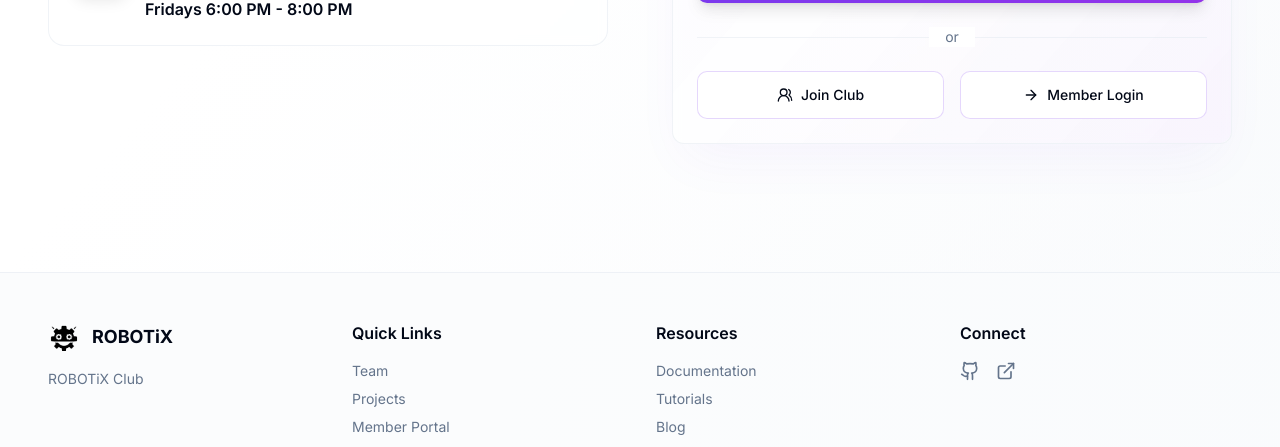
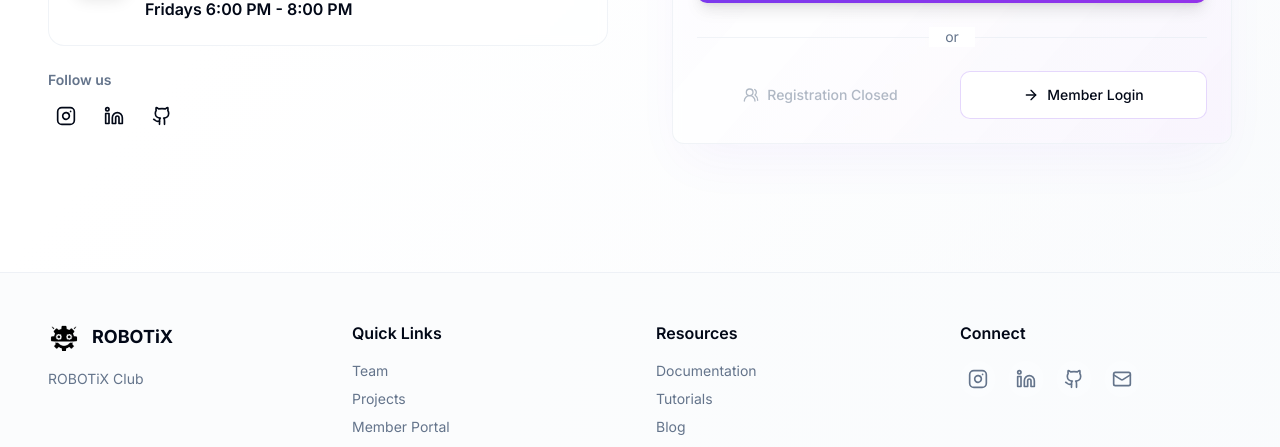
Before and after one commit to robotixnitrr/RobotiX, a Next.js app: page / in a window 1280 px wide. Shown: the part 5532-5979 px from the top of the page. Built offline with nearby package versions, Linux system fonts and the light colour scheme; no server answers; the database is empty.

Commit message:
updated social links

```diff
--- a/app/login/page.tsx
+++ b/app/login/page.tsx
@@ -111,12 +111,9 @@ export default function LoginPage() {
               </Button>
             </div> */}
 
-            {/* <div className="text-center text-sm">
-              Don&apos;t have an account?{" "}
-              <Link href="/register" className="text-primary underline-offset-4 hover:underline">
-                Create account
-              </Link>
-            </div> */}
+            <div className="text-center text-sm">
+              Don&apos;t have an account? <span className="text-sm text-muted-foreground">Registration temporarily closed.</span>
+            </div>
           </CardFooter>
         </form>
       </Card>
--- a/app/projects/page.tsx
+++ b/app/projects/page.tsx
@@ -403,12 +403,11 @@ export default function ProjectsPage() {
                     )
                   ) : (
                     <>
-                      <Link href={ROUTES.register}>
-                        <Button size="lg">
-                          Join RobotiX Club
-                          <Users className="ml-2 h-5 w-5" />
-                        </Button>
-                      </Link>
+                      {/* Registration temporarily closed - link commented out */}
+                      <Button disabled size="lg" className="opacity-70">
+                        Join RobotiX Club
+                        <Users className="ml-2 h-5 w-5" />
+                      </Button>
                       <Link href="/#contact">
                         <Button variant="outline" size="lg">
                           Contact Us
--- a/app/team/page.tsx
+++ b/app/team/page.tsx
@@ -321,12 +321,11 @@ export default function TeamPage() {
                     </Link>
                   ) : (
                     <>
-                      <Link href={ROUTES.register}>
-                        <Button size="lg">
-                          Join RobotiX Club
-                          <Users className="ml-2 h-5 w-5" />
-                        </Button>
-                      </Link>
+                      {/* Registration temporarily closed - link commented out */}
+                      <Button disabled size="lg" className="opacity-70">
+                        Join RobotiX Club
+                        <Users className="ml-2 h-5 w-5" />
+                      </Button>
                       <Link href="/#contact">
                         <Button variant="outline" size="lg">
                           Contact Us
--- a/components/sections/contact-section.tsx
+++ b/components/sections/contact-section.tsx
@@ -6,8 +6,8 @@ import { Card, CardContent, CardDescription, CardHeader, CardTitle } from "@/com
 import { Button } from "@/components/ui/button"
 import { Input } from "@/components/ui/input"
 import { Textarea } from "@/components/ui/textarea"
-import { ArrowRight, Mail, Phone, MapPin, Calendar, Send, Sparkles, Globe, Users2, Zap } from "lucide-react"
-import { ROUTES } from "@/lib/constants"
+import { ArrowRight, Mail, Phone, MapPin, Calendar, Send, Sparkles, Globe, Users2, Zap, Linkedin, Instagram, Github } from "lucide-react"
+import { ROUTES, SOCIAL_LINKS } from "@/lib/constants"
 
 export function ContactSection() {
   const [formData, setFormData] = useState({
@@ -125,27 +125,51 @@ export function ContactSection() {
                 Connect With Us
               </h3>
 
-              {contactInfo.map((info, index) => (
+              {contactInfo.map((info, index) => {
+                const Icon = info.icon
+                return (
                   <div
                     key={index}
-                  className={`group relative bg-card/50 backdrop-blur-sm border border-border/50 rounded-2xl p-6 hover:border-primary/50 transition-all duration-500 hover:shadow-2xl hover:${info.glowColor} hover:-translate-y-1`}
+                    className={`group relative bg-card/50 backdrop-blur-sm border border-border/50 rounded-2xl p-6 hover:border-primary/50 transition-all duration-500 hover:shadow-2xl ${info.glowColor} hover:-translate-y-1`}
                   >
                     <div className="absolute inset-0 bg-gradient-to-br from-primary/5 to-purple-500/5 rounded-2xl opacity-0 group-hover:opacity-100 transition-opacity duration-500"></div>
                     <div className="relative z-10 flex items-start gap-4">
                       <div className={`w-14 h-14 bg-gradient-to-br ${info.color} rounded-xl flex items-center justify-center group-hover:scale-110 transition-transform duration-300 shadow-lg`}>
-                      <info.icon className="h-7 w-7 text-white" />
+                        <Icon className="h-7 w-7 text-white" />
                       </div>
                       <div className="flex-1">
                         <h4 className="text-xl font-bold mb-1">{info.title}</h4>
                         <p className="text-sm text-muted-foreground mb-2">{info.description}</p>
-                      <p className="font-semibold text-foreground">{info.content}</p>
+                        <p className="font-semibold text-foreground">
+                          {info.title === "Email" ? (
+                            <a href={`mailto:${SOCIAL_LINKS.email}`} className="underline text-primary">{SOCIAL_LINKS.email}</a>
+                          ) : (
+                            info.content
+                          )}
+                        </p>
                         {info.subtitle && (
                           <p className="text-sm text-muted-foreground">{info.subtitle}</p>
                         )}
                       </div>
                     </div>
                   </div>
-              ))}
+                )
+              })}
+
+              <div className="mt-4">
+                <h4 className="text-sm font-semibold text-muted-foreground mb-2">Follow us</h4>
+                <div className="flex items-center gap-3">
+                  <a href={SOCIAL_LINKS.instagram} target="_blank" rel="noopener noreferrer" aria-label="Instagram" className="p-2 rounded-md bg-card hover:scale-105 transition-transform">
+                    <Instagram className="h-5 w-5" />
+                  </a>
+                  <a href={SOCIAL_LINKS.linkedin} target="_blank" rel="noopener noreferrer" aria-label="LinkedIn" className="p-2 rounded-md bg-card hover:scale-105 transition-transform">
+                    <Linkedin className="h-5 w-5" />
+                  </a>
+                  <a href={SOCIAL_LINKS.github} target="_blank" rel="noopener noreferrer" aria-label="GitHub" className="p-2 rounded-md bg-card hover:scale-105 transition-transform">
+                    <Github className="h-5 w-5" />
+                  </a>
+                </div>
+              </div>
             </div>
           </div>
 
@@ -228,14 +252,15 @@ export function ContactSection() {
                 </div>
 
                 <div className="grid grid-cols-2 gap-4">
-                  <Link href={ROUTES.register} className="w-full">
-                    <Button variant="outline" className="w-full h-12 border-primary/20 hover:border-primary hover:bg-primary/5 transition-all duration-300 hover:scale-[1.02]">
+                  {/* Registration temporarily closed - replaced with disabled CTA */}
+                  <div className="w-full">
+                    <Button disabled className="w-full h-12 border-border/20 bg-muted/5 text-muted-foreground">
                       <div className="flex items-center gap-2">
                         <Users2 className="w-4 h-4" />
-                        Join Club
+                        Registration Closed
                       </div>
                     </Button>
-                  </Link>
+                  </div>
                   <Link href={ROUTES.login} className="w-full">
                     <Button variant="outline" className="w-full h-12 border-primary/20 hover:border-primary hover:bg-primary/5 transition-all duration-300 hover:scale-[1.02]">
                       <div className="flex items-center gap-2">
--- a/components/sections/footer.tsx
+++ b/components/sections/footer.tsx
@@ -1,7 +1,7 @@
 import Link from "next/link"
 import { Avatar, AvatarFallback, AvatarImage } from "@/components/ui/avatar"
-import { Github, ExternalLink } from "lucide-react"
-import { APP_CONFIG, ROUTES } from "@/lib/constants"
+import { Github, ExternalLink, Linkedin, Instagram, Mail } from "lucide-react"
+import { APP_CONFIG, ROUTES, SOCIAL_LINKS } from "@/lib/constants"
 
 export function Footer() {
   const footerSections = [
@@ -59,12 +59,43 @@ export function Footer() {
 
           <div>
             <h3 className="font-semibold mb-4">Connect</h3>
-            <div className="flex gap-4">
-              <a href="#" className="text-muted-foreground hover:text-primary transition-colors">
+            <div className="flex items-center gap-3">
+              <a
+                href={SOCIAL_LINKS.instagram}
+                target="_blank"
+                rel="noopener noreferrer"
+                aria-label="Instagram"
+                className="text-muted-foreground hover:text-primary transition-colors p-2 rounded-full bg-white/20 hover:bg-white/30"
+              >
+                <Instagram className="h-5 w-5" />
+              </a>
+
+              <a
+                href={SOCIAL_LINKS.linkedin}
+                target="_blank"
+                rel="noopener noreferrer"
+                aria-label="LinkedIn"
+                className="text-muted-foreground hover:text-primary transition-colors p-2 rounded-full bg-white/20 hover:bg-white/30"
+              >
+                <Linkedin className="h-5 w-5" />
+              </a>
+
+              <a
+                href={SOCIAL_LINKS.github}
+                target="_blank"
+                rel="noopener noreferrer"
+                aria-label="GitHub"
+                className="text-muted-foreground hover:text-primary transition-colors p-2 rounded-full bg-white/20 hover:bg-white/30"
+              >
                 <Github className="h-5 w-5" />
               </a>
-              <a href="#" className="text-muted-foreground hover:text-primary transition-colors">
-                <ExternalLink className="h-5 w-5" />
+
+              <a
+                href={`mailto:${SOCIAL_LINKS.email}`}
+                aria-label="Email"
+                className="text-muted-foreground hover:text-primary transition-colors p-2 rounded-full bg-white/20 hover:bg-white/30"
+              >
+                <Mail className="h-5 w-5" />
               </a>
             </div>
           </div>
--- a/components/ui/protected-route.tsx
+++ b/components/ui/protected-route.tsx
@@ -42,11 +42,10 @@ export function ProtectedRoute({ children, requireAuth = true, checkPermission,
             <Link href={ROUTES.login}>
               <Button className="w-full">Sign In</Button>
             </Link>
-            <Link href={ROUTES.register}>
-              <Button variant="outline" className="w-full">
-                Create Account
-              </Button>
-            </Link>
+            {/* Registration temporarily closed - Create Account disabled */}
+            <Button disabled variant="outline" className="w-full">
+              Create Account
+            </Button>
           </CardContent>
         </Card>
       </div>
--- a/lib/constants.ts
+++ b/lib/constants.ts
@@ -75,6 +75,13 @@ export const APP_CONFIG = {
   author: "RobotiX Club",
 } as const
 
+export const SOCIAL_LINKS = {
+  instagram: "https://www.instagram.com/robotix_nitrr?igsh=MXBnNWd2Nm91OGd5dQ==",
+  linkedin: "https://www.linkedin.com/company/robotix-nitrr/",
+  github: "https://github.com/robotixnitrr",
+  email: "robotixclub@nitrr.ac.in",
+} as const
+
 export const STATUS_COLORS = {
   pending: "bg-yellow-100 text-yellow-800 dark:bg-yellow-900 dark:text-yellow-300",
   "in-progress": "bg-blue-100 text-blue-800 dark:bg-blue-900 dark:text-blue-300",
```
Also changed, not shown: components/layout/navigation.tsx (+5 -9 lines). Lines whose indentation alone changed are shown as unchanged.
